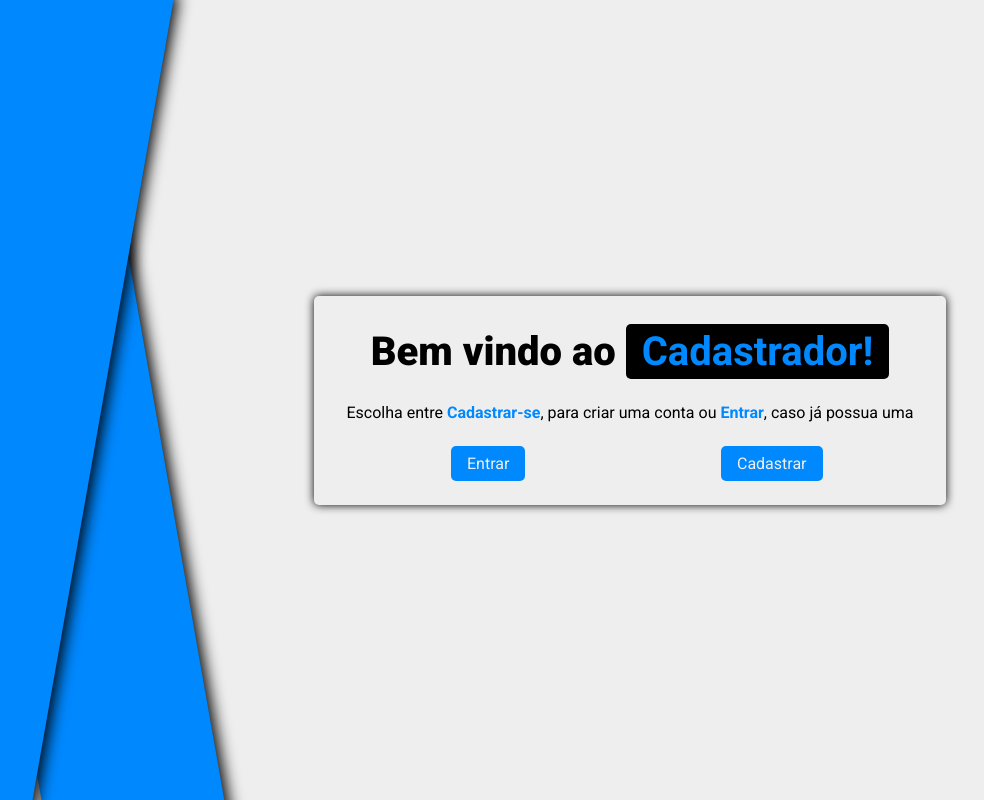
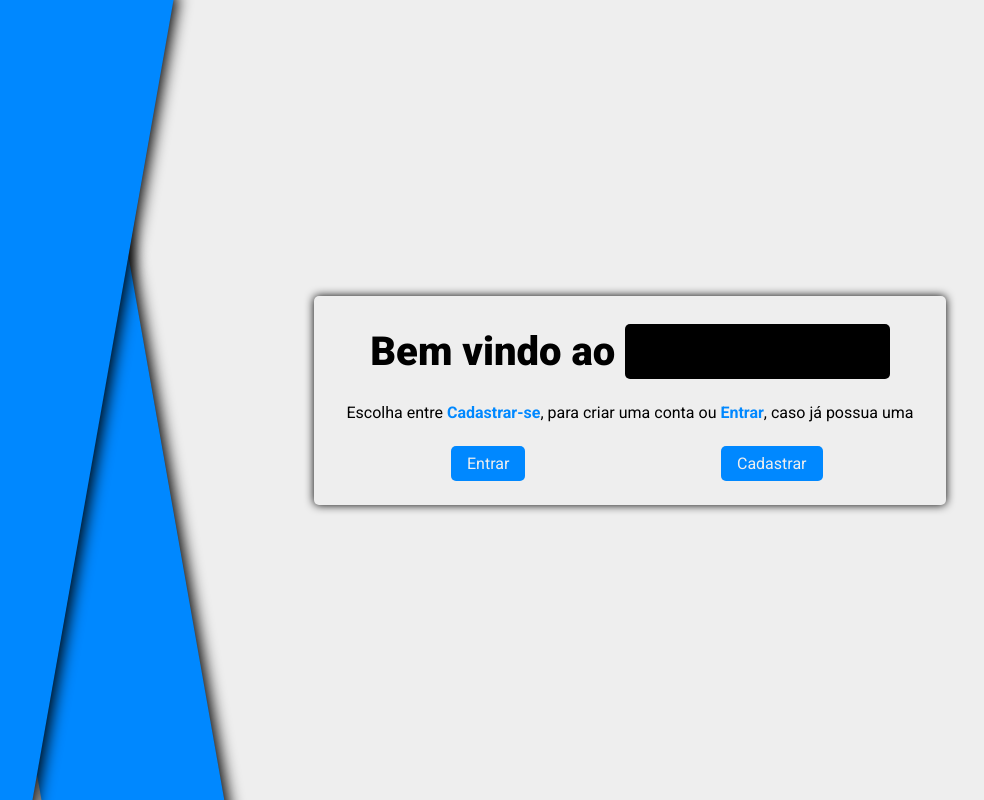
Before and after one commit to P4ul1t0s/cadastrador, a React (Create React App) app: page / in a window 1280 px wide. Shown: the top 800 px of the page, without its empty margins (10-994 px from the left). Built offline with nearby package versions, Linux system fonts and the light colour scheme.

Commit message:
home fix

```diff
--- a/src/pages/Cadastrar.js
+++ b/src/pages/Cadastrar.js
@@ -1,4 +1,4 @@
-// import styles from './Cadastrar.module.css';
+import styles from './Cadastrar.module.css';
 
 function Cadastrar(){
     return(
--- a/src/pages/Entrar.js
+++ b/src/pages/Entrar.js
@@ -1,4 +1,4 @@
-// import styles from './Entrar.module.css';
+import styles from './Entrar.module.css';
 
 function Entrar(){
     return(
--- a/src/pages/Home.js
+++ b/src/pages/Home.js
@@ -4,7 +4,7 @@ import styles from './Home.module.css';
 function Home(){
     return(
         <section className={styles.section}>
-            <h1>Bem vindo ao <span className={styles.title}>Cadastrador!</span></h1>
+            <h1>Bem vindo ao <span>Cadastrador!</span></h1>
             <p>Escolha entre <span>Cadastrar-se</span>, para criar uma conta ou <span>Entrar</span>, caso já possua uma</p>
             <div>
                 <div className={styles.div}>
--- a/src/pages/Home.module.css
+++ b/src/pages/Home.module.css
@@ -18,7 +18,7 @@
     margin-bottom: .7em;
 }
 
-.title{
+.section h1 span{
     background-color: #000;
     padding: .1em .4em;
     border-radius: 5px;
@@ -28,7 +28,7 @@
     margin-bottom: 2em;
 }
 
-.section span{
+.section p span{
     color: #0088ff;
     font-weight: bold;
 }
```
